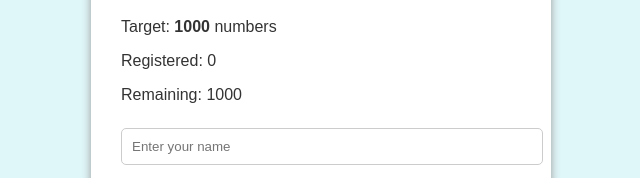
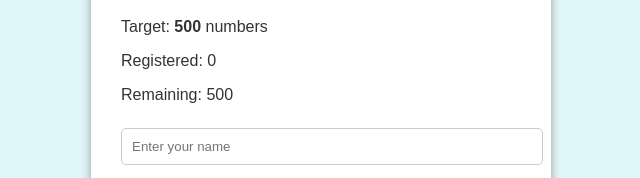
Before and after one commit to FezChat/Contact-register, a website: page public/index.html in a window 1280 px wide. Shown: the part 289-467 px from the top of the page, 319-959 px from the left. Drawn offline with Linux system fonts and the light colour scheme; no server answers.

Commit message:
Update index.html

```diff
--- a/public/index.html
+++ b/public/index.html
@@ -9,9 +9,9 @@
 <body>
   <div class="container">
     <h1>📱 WhatsApp Number Registration</h1>
-    <p>Target: <strong>1000</strong> numbers</p>
+    <p>Target: <strong>500</strong> numbers</p>
     <p>Registered: <span id="registered">0</span></p>
-    <p>Remaining: <span id="remaining">1000</span></p>
+    <p>Remaining: <span id="remaining">500</span></p>
 
     <form id="registerForm">
       <input type="text" id="name" placeholder="Enter your name" required>
```
